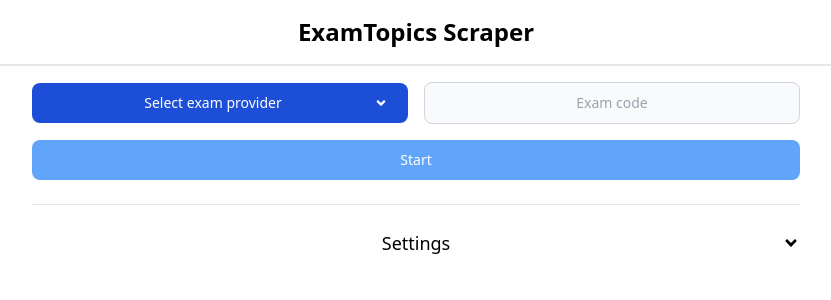
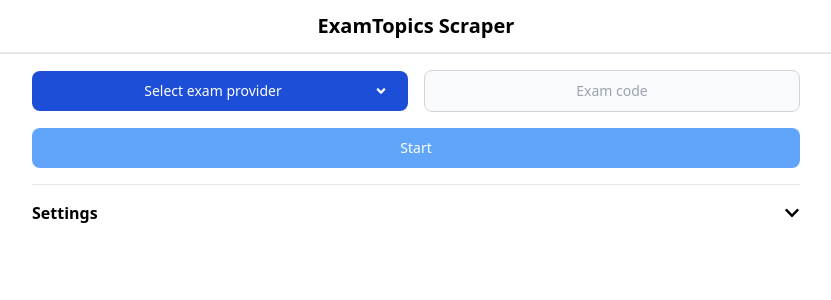
Before and after one commit to zqtay/examtopics-scraper, a Next.js app: page / in a window 1280 px wide. Shown: the top 300 px of the page, without its empty margins (224-1055 px from the left). Built offline with nearby package versions, Linux system fonts and the light colour scheme.

Commit message:
Fix layout

```diff
--- a/src/components/scraper/settings.tsx
+++ b/src/components/scraper/settings.tsx
@@ -1,10 +1,14 @@
 import { ScraperSettings, SettingsContext } from "@/context/settings";
-import { useContext, useEffect, useState } from "react";
+import { FC, useContext, useEffect, useState } from "react";
 import InputText from "../ui/inputtext";
 import _ from "lodash";
-import { FaAngleDown, FaAngleUp } from "react-icons/fa";
+import { FaChevronDown, FaChevronUp } from "react-icons/fa";
 
-const Settings = () => {
+type SettingsProps = {
+  disabled?: boolean;
+};
+
+const Settings: FC<SettingsProps> = ({ disabled }) => {
   const { settings, saveSettings } = useContext(SettingsContext);
   const [draft, setDraft] = useState<ScraperSettings>(settings);
   const [visible, setVisible] = useState(false);
@@ -19,15 +23,14 @@
 
   return <div>
     <div
-      className="mb-4 text-lg flex items-center cursor-pointer"
+      className="mb-4 flex items-center cursor-pointer"
       onClick={() => setVisible(prev => !prev)}
     >
-      <span className="flex-1"></span>
-      <span>Settings</span>
+      <span className="font-semibold">Settings</span>
       <span className="flex-1" >
         {visible ?
-          <FaAngleUp className="ml-auto" /> :
-          <FaAngleDown className="ml-auto" />
+          <FaChevronUp className="ml-auto" /> :
+          <FaChevronDown className="ml-auto" />
         }
       </span>
     </div>
--- a/src/layout/index.tsx
+++ b/src/layout/index.tsx
@@ -3,8 +3,8 @@
 
 const Layout: FC<PropsWithChildren> = ({ children }) => {
   return <>
-    <header className="px-2 py-4 border-b-2 mx-auto text-center">
-      <Link className="text-2xl font-semibold" href="/">
+    <header className="px-2 py-3 border-b-2 mx-auto text-center">
+      <Link className="text-xl font-semibold" href="/">
         ExamTopics Scraper
       </Link>
     </header>
--- a/src/pages/index.tsx
+++ b/src/pages/index.tsx
@@ -142,7 +142,7 @@
           Export
         </button>
       }
-      <hr className="my-6" />
+      <hr className="my-4" />
       <Settings />
     </div>
   );
--- a/src/pages/test/index.tsx
+++ b/src/pages/test/index.tsx
@@ -1,9 +1,16 @@
 import { PROXY_BASE_URL, Question, ScraperState } from "@/lib/scraper";
-import { ChangeEvent, FC, useContext, useEffect, useRef, useState } from "react";
+import { ChangeEvent, FC, ReactNode, useContext, useEffect, useRef, useState } from "react";
 import Dropzone from "@/components/ui/dropzone";
-import { FaFileUpload, FaSortNumericDown, FaRandom } from "react-icons/fa";
+import { FaFileUpload, FaSortNumericDown, FaRandom, FaChevronDown, FaChevronUp } from "react-icons/fa";
 import classNames from "classnames";
 import _ from "lodash";
+
+type SectionProps = {
+  label: string;
+  collapsed?: boolean;
+  content: ReactNode;
+  toggle?: () => void;
+};
 
 const voteColors = [
   "bg-red-300",
@@ -137,7 +144,10 @@
         </button>}
       </div>
       {currentQuestion && <QuestionPage {...currentQuestion} />}
-      {isLoaded && <div className="flex gap-4">
+      <div className="h-[40px]"></div>
+      {isLoaded && <div className="fixed w-full bottom-0 left-0 p-2 bg-white">
+        <div className="container mx-auto">
+          <div className="flex justify-center gap-2 w-full max-w-[48rem] mx-auto">
             {pastQuestionUrls.length > 0 &&
               <button
                 className="button-alt flex-1"
@@ -153,6 +163,8 @@
               {currentQuestion ? "Next" : "Start"}
             </button>
           </div>
+        </div>
+      </div>
       }
     </div>
   );
@@ -161,14 +173,14 @@
 const QuestionPage: FC<Question> = ({
   topic, index, url, body, options, answer, answerDescription, votes, comments
 }) => {
-  const [visible, setVisible] = useState(false);
+  const [visible, setVisible] = useState({ answer: false, comments: false });
   const voteCount = votes?.reduce((prev, curr) => prev + curr.count, 0);
 
   useEffect(() => {
-    setVisible(false);
+    setVisible({ answer: false, comments: false });
   }, [url]);
 
-  return <div className="mb-4">
+  return <div className="mb-2">
     <div
       className="text-lg font-semibold cursor-pointer mb-2"
       onClick={() => window.open(url, '_blank')}>
@@ -176,7 +188,7 @@
     </div>
     <div
       className="question-body"
-      dangerouslySetInnerHTML={{ __html: srcToProxyUrl(body)}}
+      dangerouslySetInnerHTML={{ __html: srcToProxyUrl(body) }}
     />
     {options && <>
       <hr className="my-4" />
@@ -191,22 +203,22 @@
     <hr className="my-4" />
     <button
       className="button-default w-full"
-      onClick={() => setVisible(prev => !prev)}
+      onClick={() => setVisible(prev => ({ ...prev, answer: !prev.answer }))}
     >
-      {visible ? "Hide" : "Show"} answer
+      {visible.answer ? "Hide" : "Show"} answer
     </button>
-    {visible && <>
+    {visible.answer && <>
       <div className="font-semibold my-2">
         Suggested answer
       </div>
-      <div dangerouslySetInnerHTML={{ __html: srcToProxyUrl(answer)}} />
+      <div dangerouslySetInnerHTML={{ __html: srcToProxyUrl(answer) }} />
       {answerDescription && <>
         <div className="font-semibold my-2">
           Description
         </div>
         <div
           className="border rounded-md p-2"
-          dangerouslySetInnerHTML={{ __html: srcToProxyUrl(answerDescription)}}
+          dangerouslySetInnerHTML={{ __html: srcToProxyUrl(answerDescription) }}
         />
       </>
       }
@@ -219,7 +231,7 @@
             const percent = `${Math.round((e.count / voteCount) * 100)}%`;
             return <div
               key={i}
-              className={`text-xs p-1 white-space-nowrap overflow-x-clip ${voteColors[i]}`}
+              className={`text-xs p-1 whitespace-nowrap overflow-x-clip ${voteColors[i]}`}
               style={{ width: percent }}
             >
               {`${e.answer} ${percent}`}
@@ -227,22 +239,38 @@
           })}
         </div>
       </>}
-    </>}
-    {visible && <>
       <hr className="my-4" />
-      <div className="font-semibold mb-2">
-        Comments
-      </div>
-      <div className="flex flex-col gap-2">
+      <Section
+        label="Comments"
+        collapsed={!visible.comments}
+        toggle={() => setVisible(prev => ({ ...prev, comments: !prev.comments }))}
+        content={<div className="flex flex-col gap-2">
           {comments && comments?.map((e, i) => <div
             key={i}
             className="border rounded-md p-2"
           >
             {e}
           </div>)}
-      </div>
+        </div>}
+      />
     </>}
   </div>;
 };
 
+const Section: FC<SectionProps> = ({ label, collapsed, content, toggle }) => {
+  return <div>
+    <div
+      className="flex font-semibold mb-2 items-center cursor-pointer"
+      onClick={toggle}
+    >
+      {label}
+      {collapsed ?
+        <FaChevronDown className="ml-auto" /> :
+        <FaChevronUp className="ml-auto" />
+      }
+    </div>
+    {!collapsed && content}
+  </div>;
+};
+
 export default Test;
```
Lines whose indentation alone changed are shown as unchanged.
